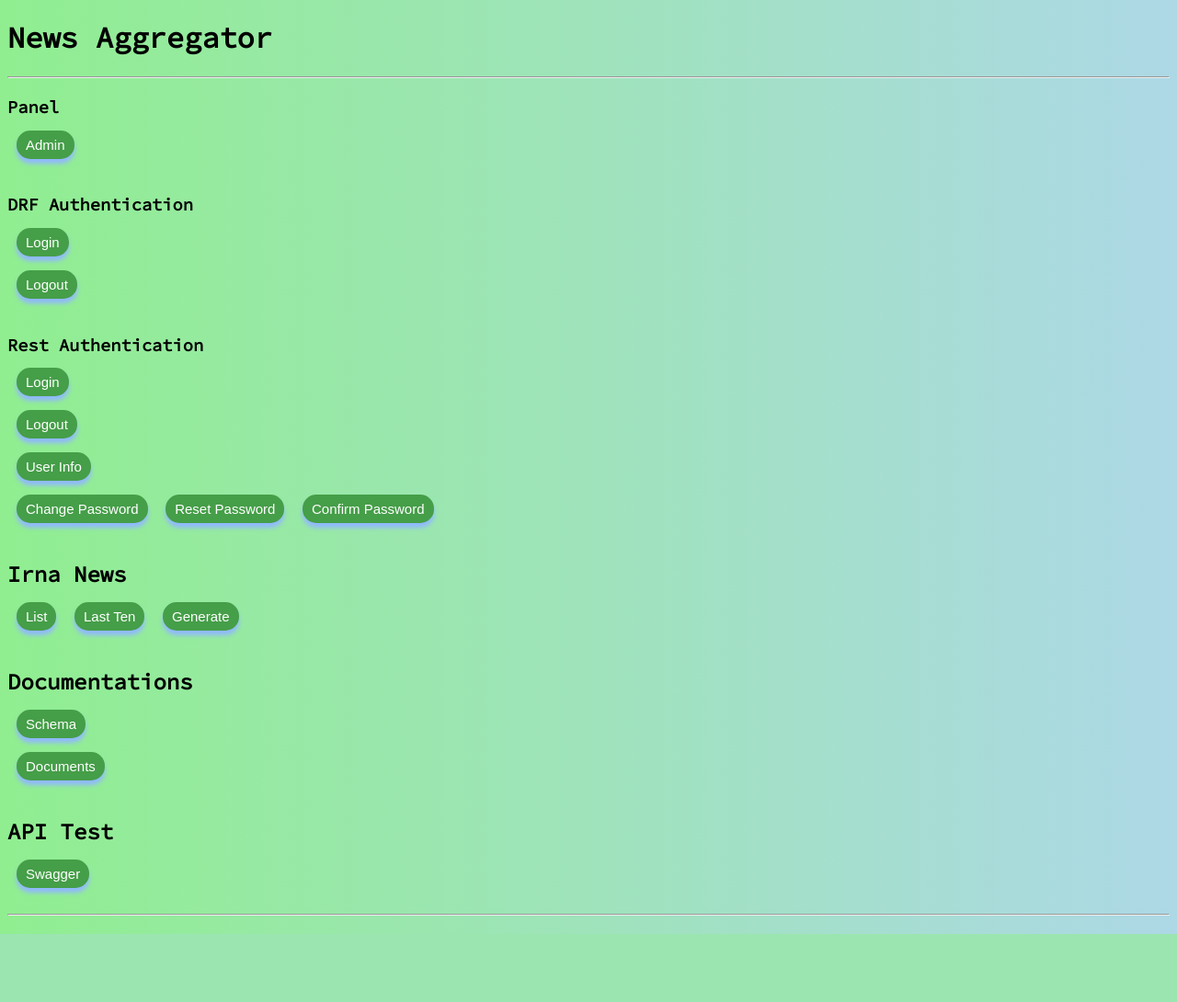
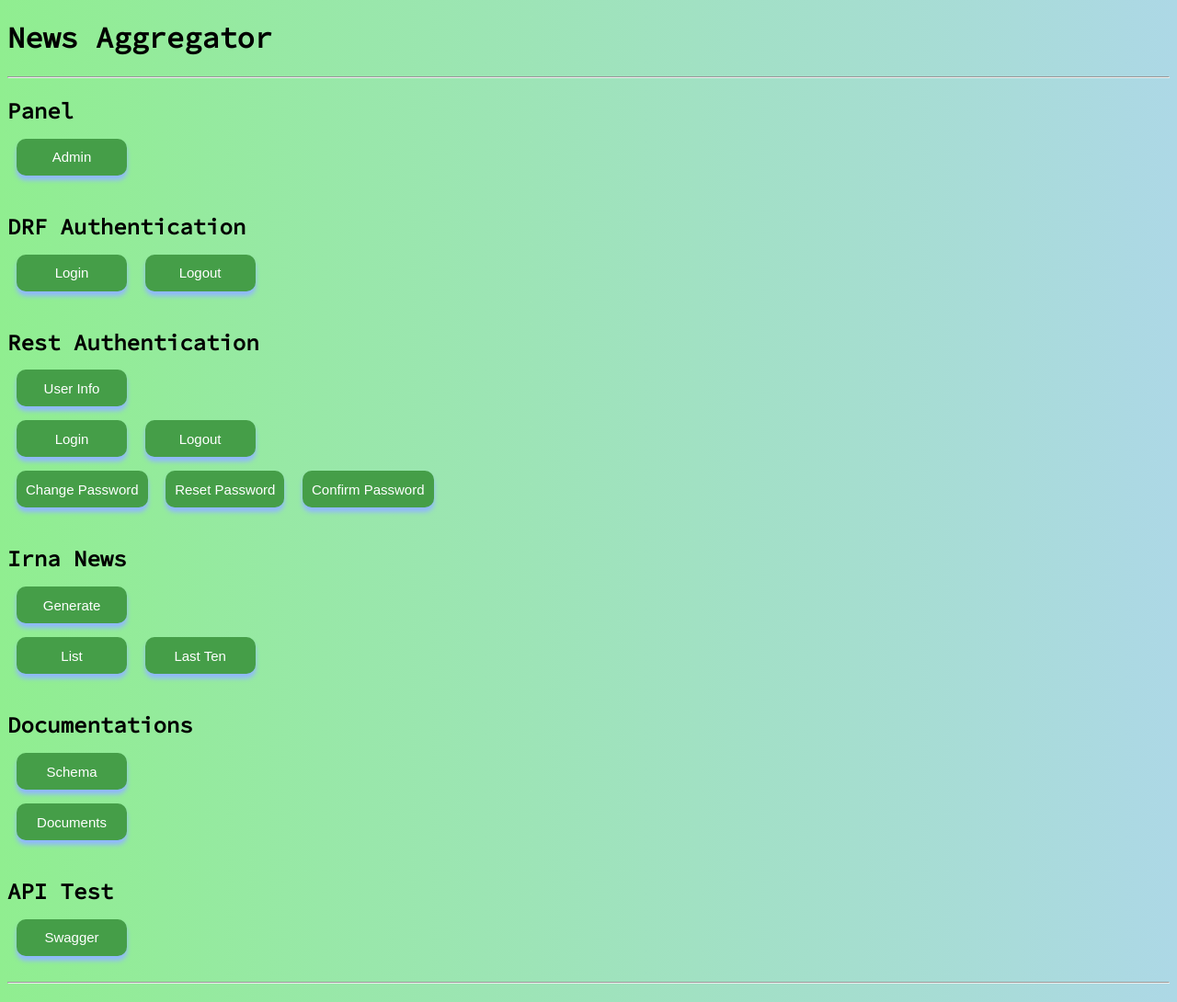
Before and after one commit to system-design-znu/news-aggregator, a Python web app: template templates/index.html in a window 1280 px wide. Shown: the whole page at 92% size. Before the commit the page ends 1016 px from the top, so only its background shows below. Run offline with Jinja, Linux system fonts and the light colour scheme; the template is opened without the code that fills it, so the values that code supplies are empty.

Commit message:
bottoms style and arrange modified

```diff
--- a/static/css/base.css
+++ b/static/css/base.css
@@ -17,6 +17,8 @@ a {
 }
 
 .status_button {
+    min-width: 120px;
+    min-height: 40px;
     margin: -5px 0px 20px 10px;
     display: inline-block;
     padding: 7px 10px;
@@ -28,7 +30,7 @@ a {
     color: #fff;
     background-color: #459e48;
     border: none;
-    border-radius: 15px;
+    border-radius: 10px;
     box-shadow: 0px 5px 5px rgb(144, 183, 255);
 }
 
--- a/templates/index.html
+++ b/templates/index.html
@@ -14,9 +14,9 @@
         News Aggregator
     </h1>
     <hr>
-    <h3>
+    <h2>
         Panel
-    </h3>
+    </h2>
     <div>
         <a href="/admin/">
             <button class="status_button" type="status_button">
@@ -24,44 +24,40 @@
             </button>
         </a>
     </div>
-    <h3>
+    <h2>
         DRF Authentication
-    </h3>
+    </h2>
     <div>
         <a href="/api/auth/login/">
             <button class="status_button" type="button">
                 Login
             </button>
         </a>
-    </div>
-    <div>
         <a href="/api/auth/logout/">
             <button class="status_button" type="button">
                 Logout
             </button>
         </a>
     </div>
-    <h3>
+    <h2>
         Rest Authentication
-    </h3>
+    </h2>
     <div>
+        <div>
+            <a href="/api/v0/auth/user/">
+                <button class="status_button" type="button">
+                    User Info
+                </button>
+            </a>
+        </div>
         <a href="/api/v0/auth/login/">
             <button class="status_button" type="button">
                 Login
             </button>
         </a>
-    </div>
-    <div>
         <a href="/api/v0/auth/logout/">
             <button class="status_button" type="button">
                 Logout
-            </button>
-        </a>
-    </div>
-    <div>
-        <a href="/api/v0/auth/user/">
-            <button class="status_button" type="button">
-                User Info
             </button>
         </a>
     </div>
@@ -87,6 +83,13 @@
         Irna News
     </h2>
     <div>
+        <a href="/api/v0/news/irna/create/">
+            <button class="status_button" type="button">
+                Generate
+            </button>
+        </a>
+    </div>
+    <div>
         <a href="/api/v0/news/irna/">
             <button class="status_button" type="button">
                 List
@@ -95,11 +98,6 @@
         <a href="/api/v0/news/irna/last-ten/">
             <button class="status_button" type="button">
                 Last Ten
-            </button>
-        </a>
-        <a href="/api/v0/news/irna/create/">
-            <button class="status_button" type="button">
-                Generate
             </button>
         </a>
     </div>
```
